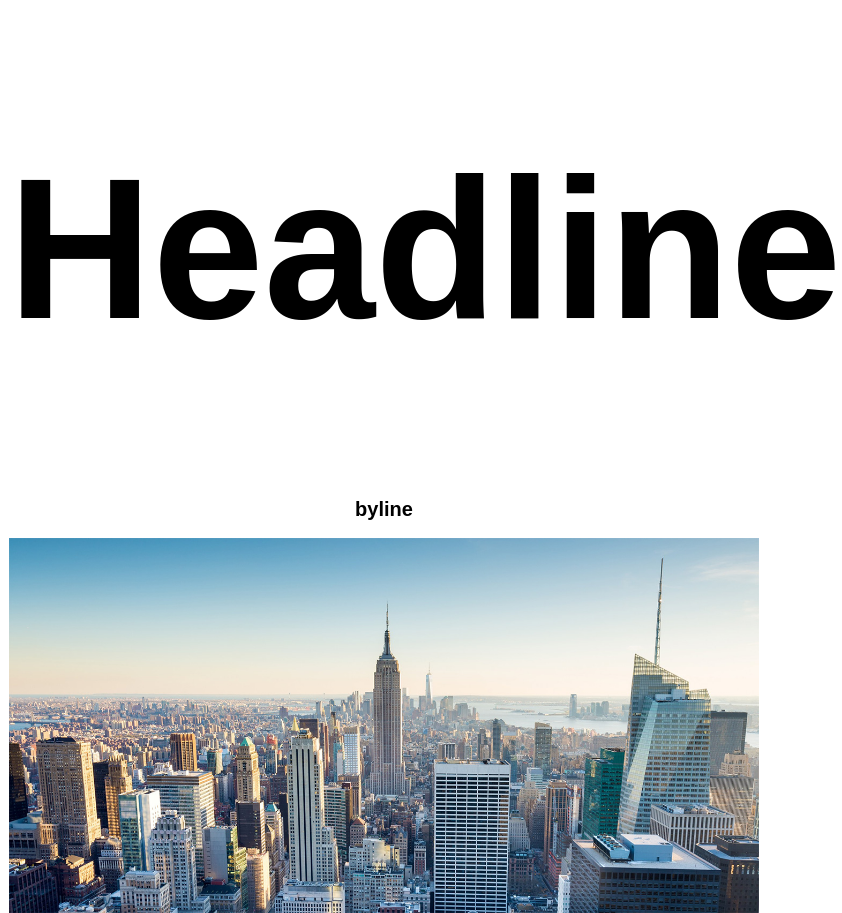
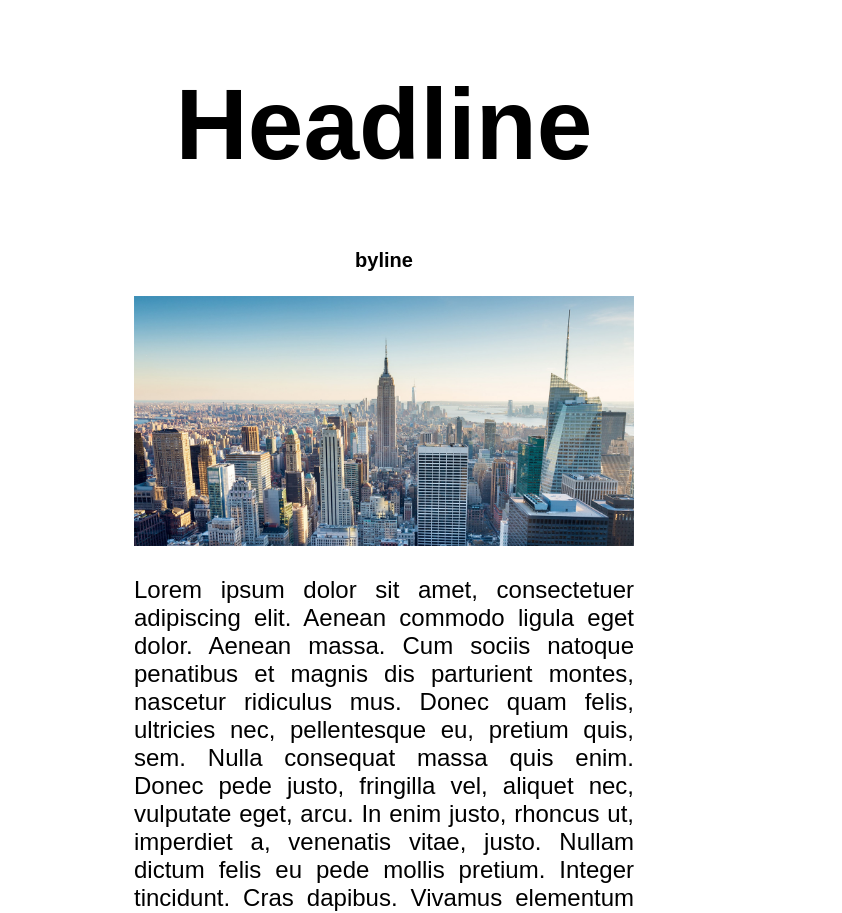
Before and after one commit to careinicke/ghhw2, a plain HTML site: page index.html in a window 768 px wide. Shown: the top 913 px of the page, 842 px wide, since content can reach past the window. Drawn offline with Linux system fonts and the light colour scheme.

Commit message:
adding ipad branch

```diff
--- a/style.css
+++ b/style.css
@@ -35,4 +35,14 @@
   }
 }
 
+@media (min-width: 401px) and (max-width: 768px) {
+  h1 {
+    font-size: 100px
+  }
+  p {
+    font-size: 24px;
+    max-width: 500px;
+  }
+}
+
 </stylesheet>
```
